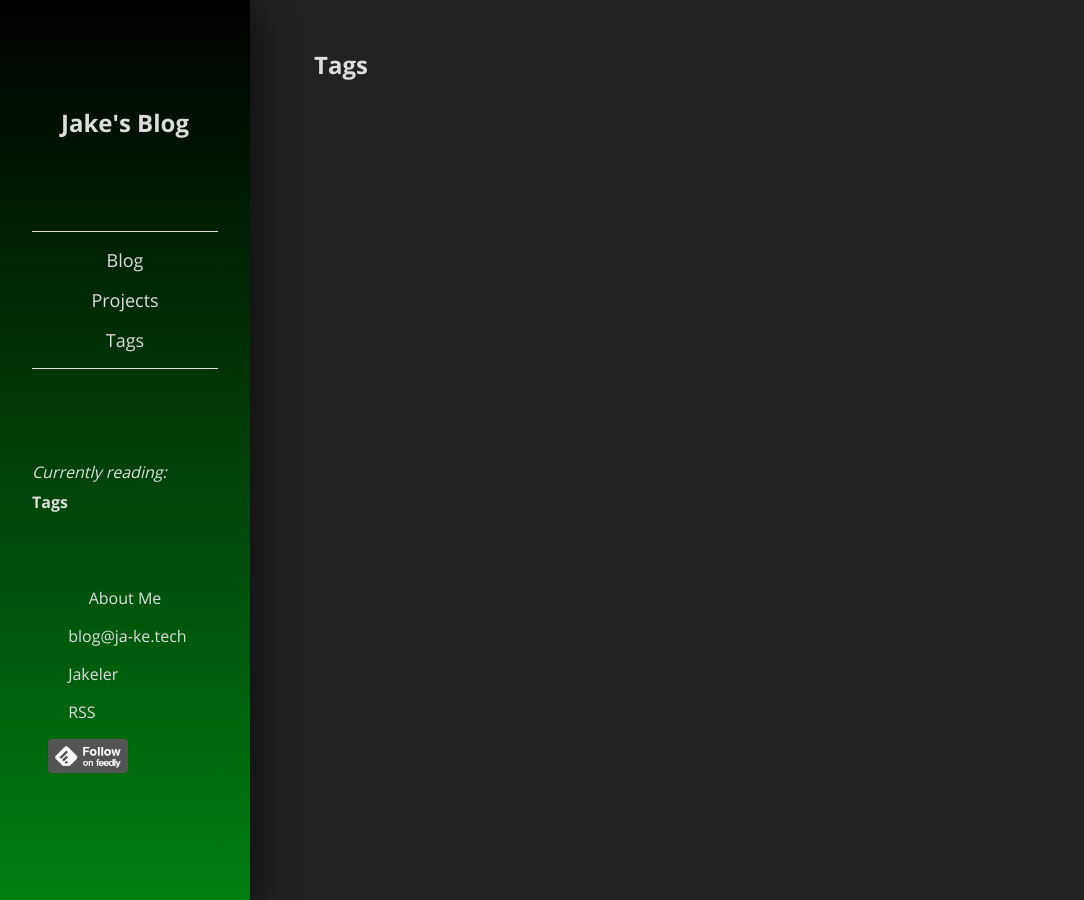
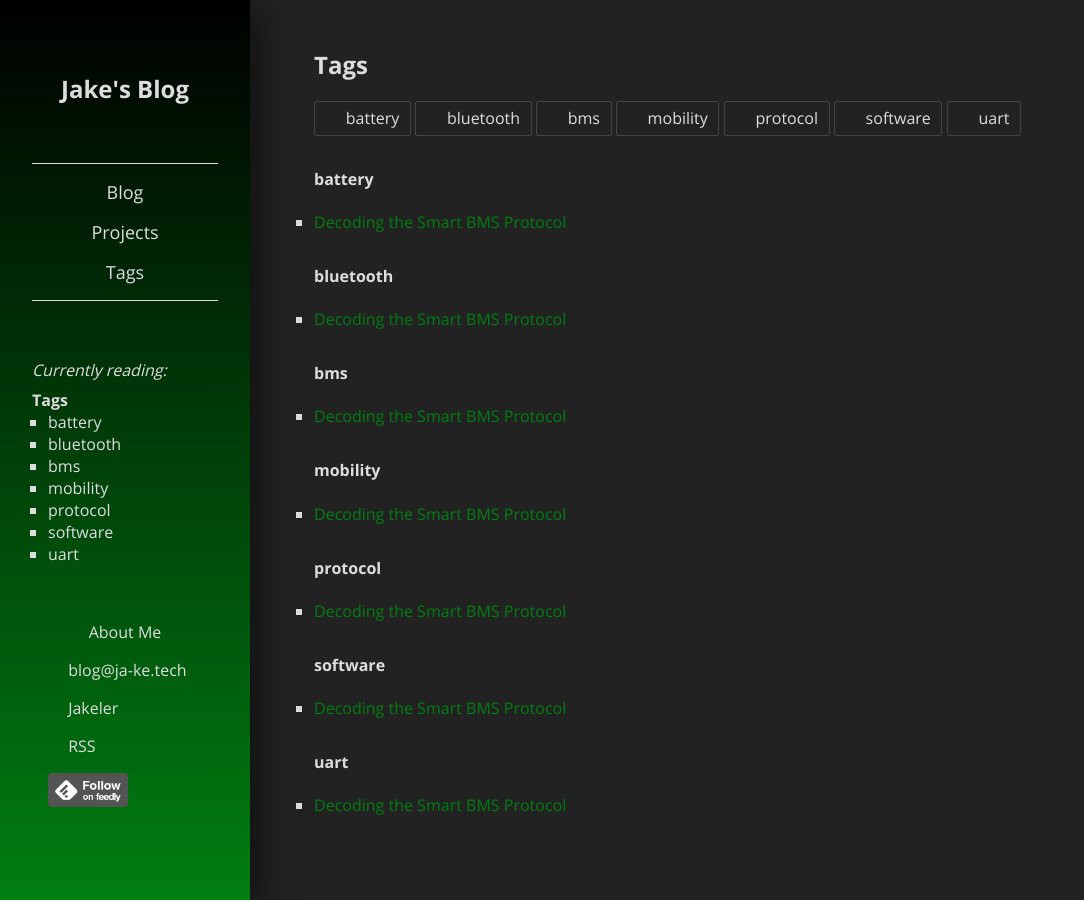
Before and after one commit to Jakeler/Jakeler.github.io, a Jekyll site: the page built from tags.html, in a window 1280 px wide. Shown: the whole page, without its empty margins (0-1084 px from the left). Built offline with Jekyll 4.4.1, drawn with Linux system fonts in a browser that asks for light colours.

Commit message:
Add tags to post.html and fill tags on one post

```diff
--- /dev/null
+++ b/_includes/tags.html
@@ -0,0 +1,10 @@
+<section class="tags">
+    {% for tag in include.tags %}
+    <a class="label" href="/tags/#{{ tag | slugify }}" >
+      <svg>
+        <use xlink:href="/static/fontawesome/solid.svg#tag"></use>
+      </svg>
+      {{ tag }}
+    </a>
+    {% endfor %}
+  </section>
--- a/_layouts/post.html
+++ b/_layouts/post.html
@@ -28,8 +28,11 @@ layout: default
                 <span class="p-author h-card" itemprop="name">{{ author }}</span></span>
                 {%- if forloop.last == false %}, {% endif -%}
             {% endfor %}
-          {%- endif -%}</p>
+            {%- endif -%}
+          </p>
+          {% include tags.html tags=page.tags%}
     </header>
 
     {{ content }}
+
 </article>
--- a/_posts/2020-02-07-ltt-power-bms-chinese-protocol.md
+++ b/_posts/2020-02-07-ltt-power-bms-chinese-protocol.md
@@ -1,6 +1,7 @@
 ---
 layout: post
 title: "Decoding the Smart BMS Protocol"
+tags: software bms uart bluetooth battery protocol mobility
 ---
 Smart (meaning with UART / Bluetooth interface) battery management systems are widely available from china now. Almost all of them use a generic protocol for the communication. They also provide a (Windows) PC Software and Android App, which works fine, but i like to add more features and make it open source. So i wrote the protocol definition in [Kaitai Struct](https://kaitai.io/), a specific parsing language with YAML syntax, which can be compiled to parsers in many different languages like Java, C++, Python etc...
 
--- a/_sass/blog.scss
+++ b/_sass/blog.scss
@@ -1,6 +1,7 @@
 .blog {
     padding: 4rem;
     padding-top: 1rem;
+    max-width: 1200px;
 }
 
 @media (max-width: 768px) {
--- a/_sass/post.scss
+++ b/_sass/post.scss
@@ -2,7 +2,7 @@ article.post {
     > *:not(div) {
       margin-left: 4rem;
       margin-right: 4rem;
-      max-width: 800px;
+      max-width: 900px;
     }
 
     pre.highlight {
@@ -50,6 +50,6 @@ article.post {
 }
 
 .tags a.label {
-    padding: 0.5em 1em;
+    padding: 0.333em 0.666em;
     border-radius: 2px;
 }
--- a/tags.html
+++ b/tags.html
@@ -31,15 +31,8 @@ permalink: /tags/
   {% endif %}
 {% endfor %}
 
-<section class="tags">
-  {% for tag in tags %}
-  <a class="label" href="#{{ tag | slugify }}" >
-    <svg>
-      <use xlink:href="/static/fontawesome/solid.svg#tag"></use>
-    </svg>
-    {{ tag }}
-  </a>
-  {% endfor %}
+{% include tags.html tags=tags%}
+
 {% for tag in tags %}
 <h4 id="{{ tag | slugify }}">{{ tag }}</h4>
 <ul>
@@ -54,4 +47,3 @@ permalink: /tags/
   {% endfor %}
 </ul>
 {% endfor %}
-</section>
```
Lines whose indentation alone changed are shown as unchanged.
